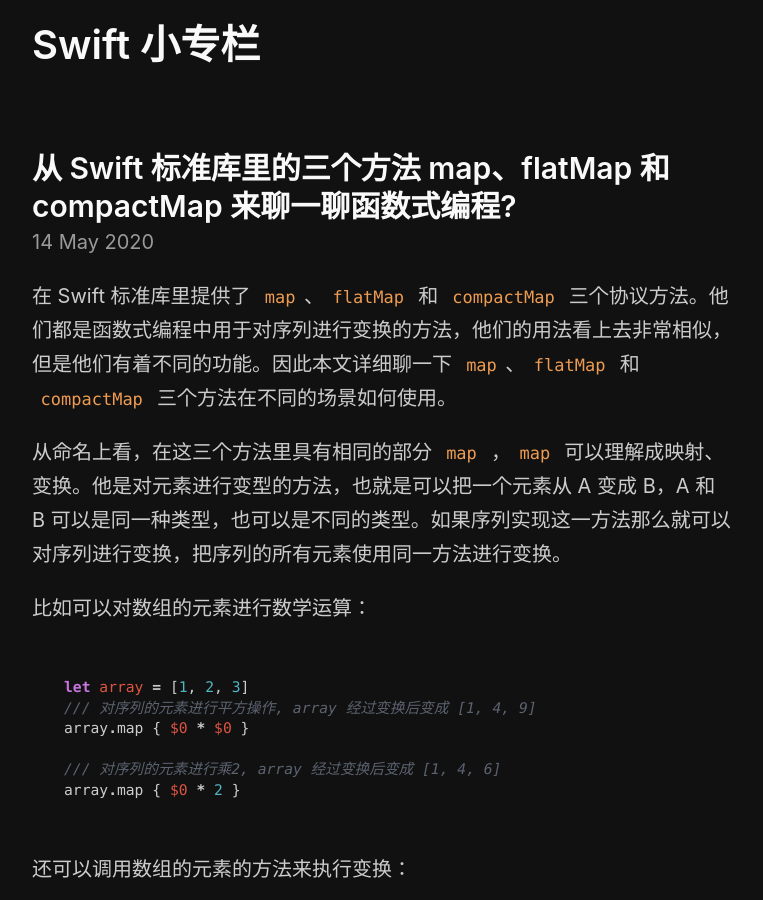
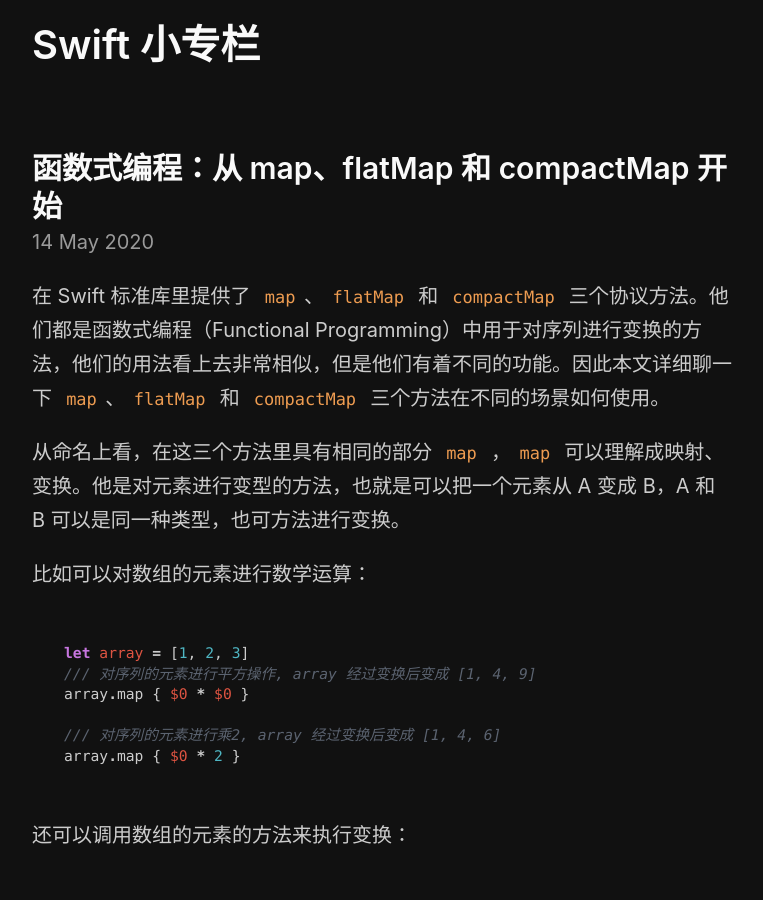
Before and after one commit to PaPazhao/PaPaZhao.github.io, a Jekyll site: the page built from _posts/2020-05-14-functional-programming-starts-with-map-flatMap-and-compactMap.md, in a window 1280 px wide and 900 px high. Shown: the whole window, without its empty margins (258-1021 px from the left). Built offline with Jekyll 4.4.1, drawn with Linux system fonts in a browser that asks for light colours; comment, search, counter and statistics services are not loaded.

Commit message:
修改名

```diff
--- a/_posts/2020-05-14-functional-programming-starts-with-map-flatMap-and-compactMap.md
+++ b/_posts/2020-05-14-functional-programming-starts-with-map-flatMap-and-compactMap.md
@@ -1,13 +1,13 @@
 ---
-title: 从 Swift 标准库里的三个方法 map、flatMap 和 compactMap 来聊一聊函数式编程?
+title: 函数式编程：从 map、flatMap 和 compactMap  开始
 layout: post
 date: 2020-05-14
 
 ---
 
-在 Swift 标准库里提供了 `map`、`flatMap` 和 `compactMap` 三个协议方法。他们都是函数式编程中用于对序列进行变换的方法，他们的用法看上去非常相似，但是他们有着不同的功能。因此本文详细聊一下 `map`、`flatMap` 和 `compactMap` 三个方法在不同的场景如何使用。
+在 Swift 标准库里提供了 `map`、`flatMap` 和 `compactMap` 三个协议方法。他们都是函数式编程（Functional Programming）中用于对序列进行变换的方法，他们的用法看上去非常相似，但是他们有着不同的功能。因此本文详细聊一下 `map`、`flatMap` 和 `compactMap` 三个方法在不同的场景如何使用。
 
-从命名上看，在这三个方法里具有相同的部分 `map` ，`map` 可以理解成映射、变换。他是对元素进行变型的方法，也就是可以把一个元素从 A 变成 B，A 和 B 可以是同一种类型，也可以是不同的类型。如果序列实现这一方法那么就可以对序列进行变换，把序列的所有元素使用同一方法进行变换。
+从命名上看，在这三个方法里具有相同的部分 `map` ，`map` 可以理解成映射、变换。他是对元素进行变型的方法，也就是可以把一个元素从 A 变成 B，A 和 B 可以是同一种类型，也可方法进行变换。
 
 比如可以对数组的元素进行数学运算：
 
```
